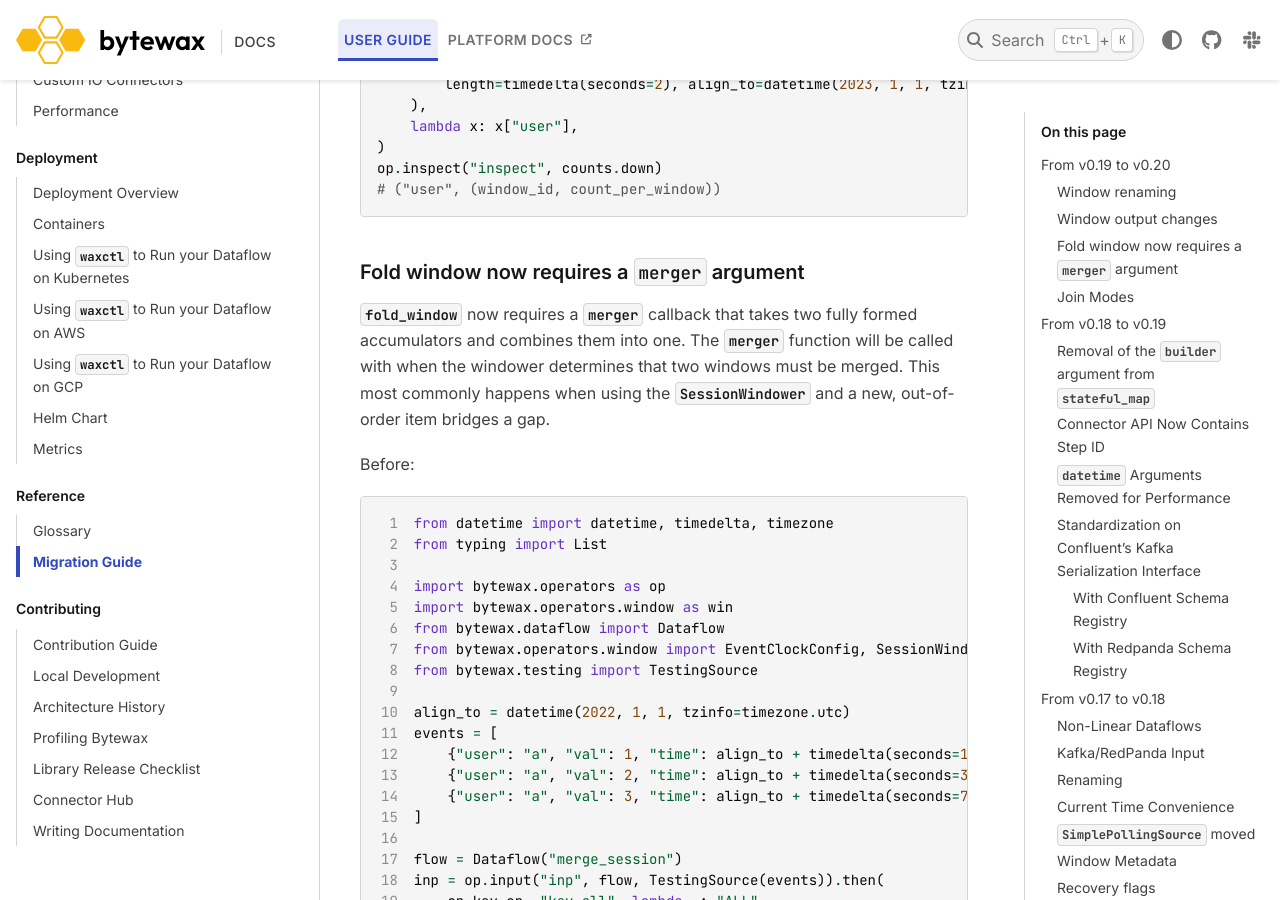
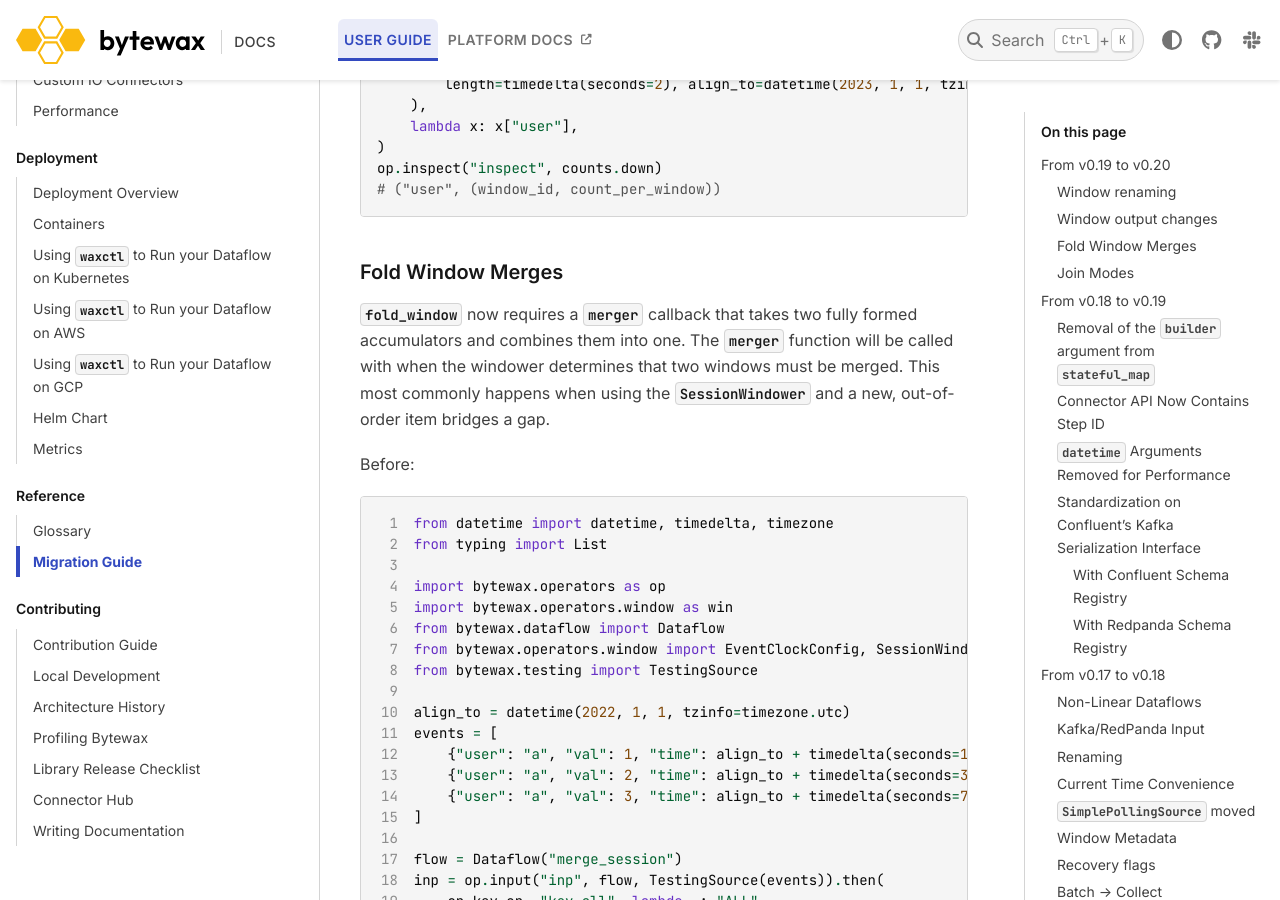
Before and after one commit to bytewax/bytewax, a Sphinx documentation site: the page built from docs/guide/reference/migration.md, in a window 1280 px wide and 900 px high, scrolled down 2201 px. Built offline with Sphinx 7.4.7 and the PyData theme 0.15.4, drawn with Linux system fonts in a browser that asks for light colours; pages that are not in the unit, such as notebooks, are missing from menus.

Commit message:
Update docs/guide/reference/migration.md
Co-authored-by: David Selassie <david@bytewax.io>
Signed-off-by: Dan Herrera <whoahbot@gmail.com>

````diff
--- a/docs/guide/reference/migration.md
+++ b/docs/guide/reference/migration.md
@@ -109,7 +109,7 @@
 # ("user", (window_id, count_per_window))
 ```
 
-### Fold window now requires a `merger` argument
+### Fold Window Merges
 
 {py:obj}`~bytewax.operators.windowing.fold_window` now requires a `merger` callback that takes two fully formed accumulators and combines them into one. The `merger` function
 will be called with when the windower determines that two
````
